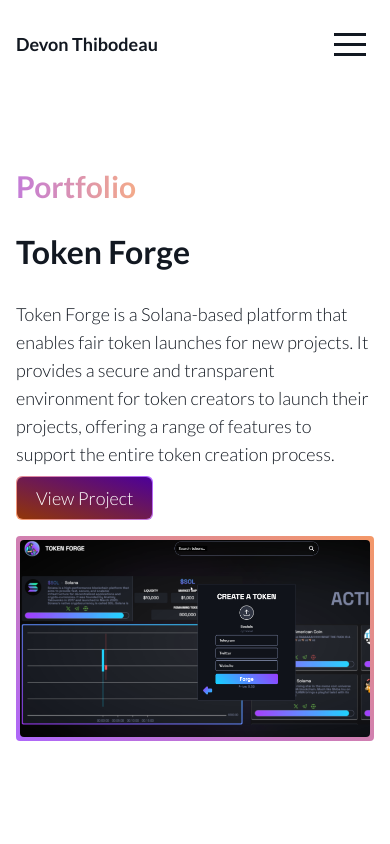
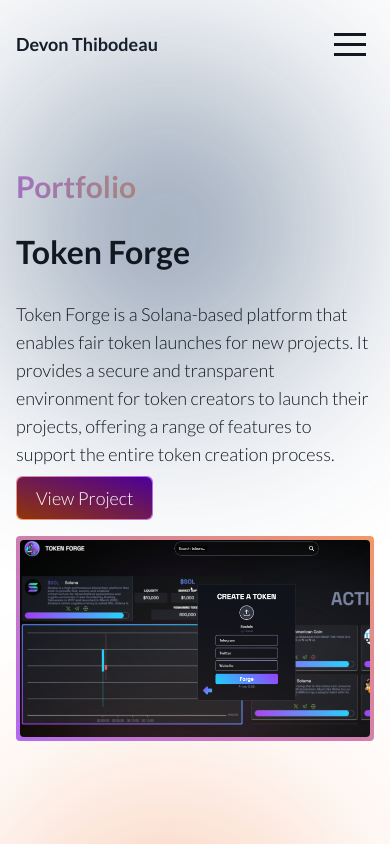
Before and after one commit to Devonthib/devon-website-react, a React (Vite) app: page /portfolio in a window 390 px wide. Shown: the top 844 px of the page. Built offline with nearby package versions, Linux system fonts and the light colour scheme; what tailwindcss-animation-delay would draw is missing.

Commit message:
Updates (Animations / Portfolio / Mobile)
Animations now remain instead of each enter view
Portfolio reworked so items show on mobile, have animations, gradient background issue fixed

```diff
--- a/src/App.tsx
+++ b/src/App.tsx
@@ -15,7 +15,9 @@
 function App() {
   const dispatch = useDispatch();
   const isDark = useSelector((state: RootState) => state.main.darkMode);
-  const hamburgerOpen = useSelector((state: RootState) => state.main.hamburgerOpen);
+  const hamburgerOpen = useSelector(
+    (state: RootState) => state.main.hamburgerOpen
+  );
 
   const aboutRef = useRef<HTMLDivElement>(null);
   const skillsRef = useRef<HTMLDivElement>(null);
@@ -37,7 +39,9 @@
     }
 
     if (selectedTheme === null) {
-      const systemTheme = window.matchMedia("(prefers-color-scheme: dark)").matches;
+      const systemTheme = window.matchMedia(
+        "(prefers-color-scheme: dark)"
+      ).matches;
       localStorage.setItem("theme", systemTheme ? "dark" : "light");
       dispatch(setDarkMode(systemTheme));
       if (systemTheme) {
@@ -56,7 +60,12 @@
         hamburgerOpen && "tablet:overflow-hidden tablet:no-scrollbar"
       )}
     >
-      <div className="flex flex-col h-full w-full bg-bg text-text px-20 mobile:px-4">
+      <div
+        className={cn(
+          "flex flex-col h-full w-full bg-bg text-text px-20 overflow-visible mobile:px-4",
+          hamburgerOpen && "tablet:overflow-hidden tablet:no-scrollbar"
+        )}
+      >
         <Nav
           className="h-auto"
           refs={{ aboutRef, skillsRef, projectsRef, contactRef, resumeRef }}
--- a/src/components/AboutMe.tsx
+++ b/src/components/AboutMe.tsx
@@ -11,13 +11,20 @@
 const AboutMe = React.forwardRef<HTMLDivElement, AboutMeProps>(
   ({ className, ...rest }, ref) => {
     const pastRef = useRef(null);
-    const isVisiblePast = useIsVisible(pastRef);
+    const { isIntersecting: isVisiblePast, hasBeenVisible: hasBeenVisiblePast } =
+      useIsVisible(pastRef);
 
     const presentRef = useRef(null);
-    const isVisiblePresent = useIsVisible(presentRef);
+    const {
+      isIntersecting: isVisiblePresent,
+      hasBeenVisible: hasBeenVisiblePresent,
+    } = useIsVisible(presentRef);
 
     const futureRef = useRef(null);
-    const isVisibleFuture = useIsVisible(futureRef);
+    const {
+      isIntersecting: isVisibleFuture,
+      hasBeenVisible: hasBeenVisibleFuture,
+    } = useIsVisible(futureRef);
 
     const animationClass = "transition-opacity ease-in duration-1000";
 
@@ -49,7 +56,11 @@
               "w-1/3",
               "tablet:w-full",
               animationClass,
-              isVisiblePast ? "opacity-100" : "opacity-0",
+              hasBeenVisiblePast
+                ? "opacity-100"
+                : isVisiblePast
+                ? "opacity-100"
+                : "opacity-0",
               "delay-200"
             )}
           >
@@ -72,7 +83,11 @@
               "w-1/3",
               "tablet:w-full",
               animationClass,
-              isVisiblePresent ? "opacity-100" : "opacity-0",
+              hasBeenVisiblePresent
+                ? "opacity-100"
+                : isVisiblePresent
+                ? "opacity-100"
+                : "opacity-0",
               "delay-500"
             )}
           >
@@ -91,7 +106,11 @@
               "w-1/3",
               "tablet:w-full",
               animationClass,
-              isVisibleFuture ? "opacity-100" : "opacity-0",
+              hasBeenVisibleFuture
+                ? "opacity-100"
+                : isVisibleFuture
+                ? "opacity-100"
+                : "opacity-0",
               "delay-1000"
             )}
           >
--- a/src/components/Contact.tsx
+++ b/src/components/Contact.tsx
@@ -11,13 +11,20 @@
 const Contact = React.forwardRef<HTMLDivElement, ContactProps>(
   ({ className, ...rest }, ref) => {
     const employmentRef = useRef(null);
-    const isVisibleEmployment = useIsVisible(employmentRef);
+    const {
+      isIntersecting: isVisibleEmployment,
+      hasBeenVisible: hasBeenVisibleEmployment,
+    } = useIsVisible(employmentRef);
 
     const connectRef = useRef(null);
-    const isVisibleConnect = useIsVisible(connectRef);
+    const {
+      isIntersecting: isVisibleConnect,
+      hasBeenVisible: hasBeenVisibleConnect,
+    } = useIsVisible(connectRef);
 
     const buildRef = useRef(null);
-    const isVisibleBuild = useIsVisible(buildRef);
+    const { isIntersecting: isVisibleBuild, hasBeenVisible: hasBeenVisibleBuild } =
+      useIsVisible(buildRef);
 
     const animationClass = "transition-opacity ease-in duration-1000";
 
@@ -48,7 +55,11 @@
               "tablet:w-full",
               "mobile:w-full",
               animationClass,
-              isVisibleEmployment ? "opacity-100" : "opacity-0",
+              hasBeenVisibleEmployment
+                ? "opacity-100"
+                : isVisibleEmployment
+                ? "opacity-100"
+                : "opacity-0",
               "delay-200"
             )}
           >
@@ -69,7 +80,11 @@
               "tablet:w-full",
               "mobile:w-full",
               animationClass,
-              isVisibleConnect ? "opacity-100" : "opacity-0",
+              hasBeenVisibleConnect
+                ? "opacity-100"
+                : isVisibleConnect
+                ? "opacity-100"
+                : "opacity-0",
               "delay-500"
             )}
           >
@@ -90,7 +105,11 @@
               "tablet:w-full",
               "mobile:w-full",
               animationClass,
-              isVisibleBuild ? "opacity-100" : "opacity-0",
+              hasBeenVisibleBuild
+                ? "opacity-100"
+                : isVisibleBuild
+                ? "opacity-100"
+                : "opacity-0",
               "delay-1000"
             )}
           >
--- a/src/components/Intro.tsx
+++ b/src/components/Intro.tsx
@@ -13,10 +13,12 @@
 
 function Intro({ className, ...rest }: IntroProps) {
   const introText = useRef(null);
-  const isVisibleIntro = useIsVisible(introText);
+  const { isIntersecting: isVisibleIntro, hasBeenVisible: hasBeenVisibleIntro } =
+    useIsVisible(introText);
 
   const introImage = useRef(null);
-  const isVisibleImage = useIsVisible(introImage);
+  const { isIntersecting: isVisibleImage, hasBeenVisible: hasBeenVisibleImage } =
+    useIsVisible(introImage);
 
   const animationClass = "transition-opacity ease-in duration-1000";
 
@@ -52,7 +54,11 @@
           "tablet:w-full",
           "mobile:w-full",
           animationClass,
-          isVisibleIntro ? "opacity-100" : "opacity-0"
+          hasBeenVisibleIntro
+            ? "opacity-100"
+            : isVisibleIntro
+            ? "opacity-100"
+            : "opacity-0"
         )}
       >
         <span className="text-text">Hello! I am</span>
@@ -89,7 +95,11 @@
           "w-1/2 p-4 flex justify-end",
           "tablet:w-full tablet:justify-center",
           animationClass,
-          isVisibleImage ? "opacity-100" : "opacity-0"
+          hasBeenVisibleImage
+            ? "opacity-100"
+            : isVisibleImage
+            ? "opacity-100"
+            : "opacity-0"
         )}
       >
         <img
--- a/src/components/PortItem.tsx
+++ b/src/components/PortItem.tsx
@@ -1,6 +1,8 @@
 import cn from "@utils/cn";
 import { Button } from "@components/ui/button";
 import Glow from "@components/ui/Glow";
+import { useRef } from "react";
+import { useIsVisible } from "@utils/useIsVisible";
 
 interface PortItemProps {
   className?: string;
@@ -23,30 +25,53 @@
   glowLeft,
   ...rest
 }: PortItemProps) {
+  const itemRef = useRef(null);
+  const { isIntersecting: isVisibleItem, hasBeenVisible: hasBeenVisibleItem } =
+    useIsVisible(itemRef);
+
+  const animationClass = "transition-opacity ease-in duration-1000";
+
   return (
-    <div className="flex mobile:flex-col-reverse">
-      <div className="relative w-1/2 p-1 rounded bg-gradient-to-tr from-accent to-offaccent mobile:w-full">
-        <div className="w-full h-0 pb-[56.25%] relative">
-          <img
-            src={image}
-            alt={name}
-            className="absolute top-0 left-0 w-full h-full object-cover rounded mb-4"
-          />
+    <div
+      ref={itemRef}
+      className={cn(
+        "flex mobile:flex-col-reverse relative overflow-visible",
+        animationClass,
+        hasBeenVisibleItem
+          ? "opacity-100"
+          : isVisibleItem
+          ? "opacity-100"
+          : "opacity-0",
+        className,
+        "items-center"
+      )}
+      {...rest}
+    >
+      <div className="relative w-1/2 mobile:w-full">
+        <div className="relative p-1 rounded bg-gradient-to-tr from-accent to-offaccent">
+          <div className="w-full h-0 pb-[56.25%] relative">
+            <img
+              src={image}
+              alt={name}
+              className="absolute top-0 left-0 w-full h-full object-cover rounded mb-4 z-10"
+            />
+          </div>
         </div>
       </div>
-      <div className="flex flex-col w-1/2 p-4 mobile:w-full mobile:p-0 mobile:pb-4">
+      <div className="flex flex-col w-1/2 p-4 mobile:w-full mobile:p-0 mobile:pb-4 relative overflow-visible z-10">
         <Glow
-          position="center"
+          position={glowLeft ? "left-middle" : "center"}
           className={cn(
-            "bg-glow h-[650px] w-[650px] mr-24 opacity-100 dark:opacity-85",
-            "mobile:h-[400px] mobile:w-[400px]"
+            "bg-offaccent h-[350px] w-[350px] absolute opacity-100 dark:opacity-35 z-0",
+            glowLeft ? "left-[-525px] top-[-0px] bg-glow" : "right-[-325px]",
+            "mobile:h-[250px] mobile:w-[250px] mobile:left-[150px] mobile:opacity-95 overflow-visible"
           )}
         />
-        <div className="text-[48px] font-semibold mb-4 mobile:text-[32px]">
+        <div className="text-[48px] font-semibold mb-4 mobile:text-[32px] z-10">
           {name}
         </div>
-        <div className="text-2xl pt-1 mb-4 mobile:hidden">{description}</div>
-        <div className="hidden text-lg py-2  mobile:block">{description}</div>
+        <div className="text-2xl pt-1 mb-4 mobile:hidden z-10">{description}</div>
+        <div className="hidden text-lg py-2 mobile:block z-10">{description}</div>
         {link && (
           <Button
             onClick={() => {
@@ -56,7 +81,7 @@
             type="submit"
             variant="gradient-border-animate"
             className={cn(
-              "text-lg font-normal text-white py-1 active:scale-95 disabled:cursor-not-allowed h-fit w-fit"
+              "text-lg font-normal text-white py-1 active:scale-95 disabled:cursor-not-allowed h-fit w-fit z-10"
             )}
           >
             <div className="p-1">View Project</div>
--- a/src/components/Skills.tsx
+++ b/src/components/Skills.tsx
@@ -12,13 +12,20 @@
 const Skills = React.forwardRef<HTMLDivElement, SkillsProps>(
   ({ className, ...rest }, ref) => {
     const frontendRef = useRef(null);
-    const isVisibleFrontend = useIsVisible(frontendRef);
+    const {
+      isIntersecting: isVisibleFrontend,
+      hasBeenVisible: hasBeenVisibleFrontend,
+    } = useIsVisible(frontendRef);
 
     const backendRef = useRef(null);
-    const isVisibleBackend = useIsVisible(backendRef);
+    const {
+      isIntersecting: isVisibleBackend,
+      hasBeenVisible: hasBeenVisibleBackend,
+    } = useIsVisible(backendRef);
 
     const toolsRef = useRef(null);
-    const isVisibleTools = useIsVisible(toolsRef);
+    const { isIntersecting: isVisibleTools, hasBeenVisible: hasBeenVisibleTools } =
+      useIsVisible(toolsRef);
 
     const animationClass = "transition-transform ease-in duration-1000";
 
@@ -53,6 +60,12 @@
                 : index === 1
                 ? isVisibleBackend
                 : isVisibleTools;
+            const hasBeenVisible =
+              index === 0
+                ? hasBeenVisibleFrontend
+                : index === 1
+                ? hasBeenVisibleBackend
+                : hasBeenVisibleTools;
             const delay =
               index === 0 ? "delay-200" : index === 1 ? "delay-500" : "delay-1000";
 
@@ -64,7 +77,9 @@
                   "w-1/3",
                   "tablet:w-full",
                   animationClass,
-                  isVisible
+                  hasBeenVisible
+                    ? "translate-y-0 mobile:translate-x-0"
+                    : isVisible
                     ? "translate-y-0 mobile:translate-x-0"
                     : "translate-y-52 mobile:translate-x-36 mobile:translate-y-0",
                   delay
--- a/src/pages/Portfolio.tsx
+++ b/src/pages/Portfolio.tsx
@@ -15,8 +15,8 @@
       <h2 className="text-3xl font-bold mb-6 gradient-text animate-gradient-loop">
         Portfolio
       </h2>
-      <div className="relative">
-        <div className="flex flex-col gap-24">
+
+      <div className="flex flex-col overflow-visible gap-24">
         {projectsData.map((project, index) => (
           <PortItem
             key={index}
@@ -30,7 +30,6 @@
         ))}
       </div>
     </div>
-    </div>
   );
 }
 
--- a/src/utils/useIsVisible.tsx
+++ b/src/utils/useIsVisible.tsx
@@ -2,10 +2,16 @@
 
 export function useIsVisible(ref: any) {
   const [isIntersecting, setIntersecting] = useState(false);
+  const [hasBeenVisible, setHasBeenVisible] = useState(false);
 
   useEffect(() => {
     const observer = new IntersectionObserver(([entry]) => {
-      setIntersecting(entry.isIntersecting);
+      if (entry.isIntersecting) {
+        setIntersecting(true);
+        setHasBeenVisible(true);
+      } else {
+        setIntersecting(false);
+      }
     });
 
     observer.observe(ref.current);
@@ -14,5 +20,5 @@
     };
   }, [ref]);
 
-  return isIntersecting;
+  return { isIntersecting, hasBeenVisible };
 }
```
Lines whose indentation alone changed are shown as unchanged.
